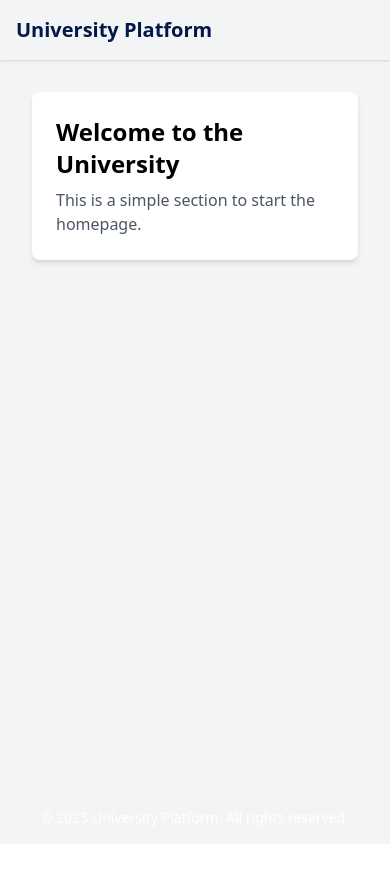
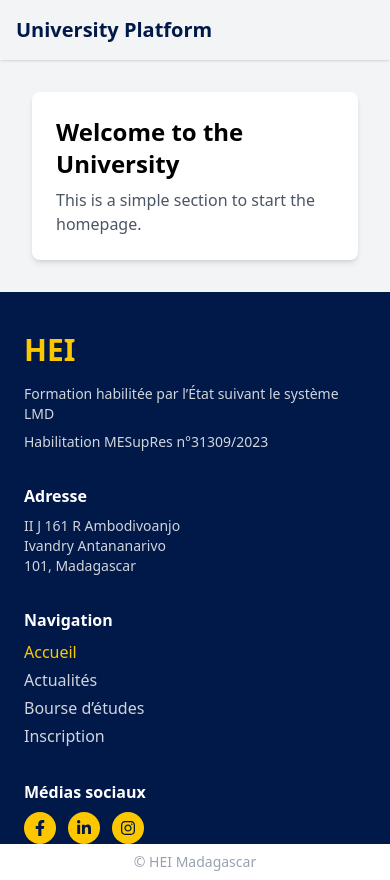
Before and after one commit to DavFilsDev/hei-university-homepage-clone, a React (Vite) app: page / in a window 390 px wide. Before the commit the page ends 844 px from the top, so only its background shows below. Built offline with nearby package versions, Linux system fonts and the light colour scheme.

Commit message:
feat(footer): implement responsive footer matching HEI website design

```diff
--- a/package.json
+++ b/package.json
@@ -12,7 +12,8 @@
   "dependencies": {
     "@tailwindcss/vite": "^4.1.11",
     "react": "^19.1.0",
-    "react-dom": "^19.1.0"
+    "react-dom": "^19.1.0",
+    "react-icons": "^5.5.0"
   },
   "devDependencies": {
     "@eslint/js": "^9.29.0",
--- a/src/components/Footer.jsx
+++ b/src/components/Footer.jsx
@@ -1,7 +1,59 @@
+import { FaFacebookF, FaLinkedinIn, FaInstagram } from 'react-icons/fa';
+
 export default function Footer() {
   return (
-    <footer className=" text-white p-4 text-center mt-8">
-      <p className="text-sm">&copy; 2025 University Platform. All rights reserved.</p>
+    <footer className="bg-[#001948] text-gray-300 pt-10">
+      <div className="container mx-auto px-6 md:px-12 grid grid-cols-1 md:grid-cols-4 gap-8">
+        {/* Logo + Description */}
+        <div>
+          <div className="text-yellow-400 text-3xl font-bold mb-4">HEI</div>
+          <p className="text-sm">
+            Formation habilitée par l’État suivant le système LMD
+          </p>
+          <p className="text-sm mt-2">
+            Habilitation MESupRes n°31309/2023
+          </p>
+        </div>
+
+        {/* Address */}
+        <div>
+          <h4 className="text-white font-bold mb-2">Adresse</h4>
+          <p className="text-sm">II J 161 R Ambodivoanjo</p>
+          <p className="text-sm">Ivandry Antananarivo</p>
+          <p className="text-sm">101, Madagascar</p>
+        </div>
+
+        {/* Navigation */}
+        <div>
+          <h4 className="text-white font-bold mb-2">Navigation</h4>
+          <ul className="space-y-1">
+            <li><a href="#" className="text-yellow-400 hover:underline">Accueil</a></li>
+            <li><a href="#" className="hover:text-white">Actualités</a></li>
+            <li><a href="#" className="hover:text-white">Bourse d’études</a></li>
+            <li><a href="#" className="hover:text-white">Inscription</a></li>
+          </ul>
+        </div>
+
+        {/* Social Media */}
+        <div>
+          <h4 className="text-white font-bold mb-2">Médias sociaux</h4>
+          <div className="flex space-x-3 mt-2">
+            <a href="#" className="bg-yellow-400 text-[#001948] rounded-full p-2 hover:bg-yellow-500 transition">
+              <FaFacebookF />
+            </a>
+            <a href="#" className="bg-yellow-400 text-[#001948] rounded-full p-2 hover:bg-yellow-500 transition">
+              <FaLinkedinIn />
+            </a>
+            <a href="#" className="bg-yellow-400 text-[#001948] rounded-full p-2 hover:bg-yellow-500 transition">
+              <FaInstagram />
+            </a>
+          </div>
+        </div>
+      </div>
+
+      <div className="text-center text-gray-400 text-sm py-2 bg-white">
+        &copy; HEI Madagascar
+      </div>
     </footer>
   );
 }
```
Also changed, not shown: 1 other file (tests, documents, lock files or other folders).
